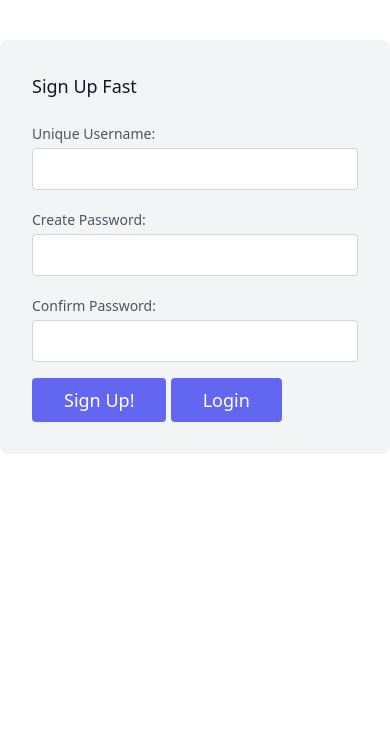
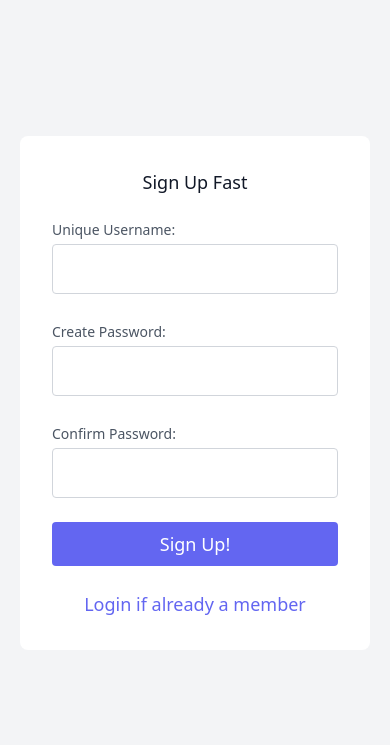
Before and after one commit to YashkumarIND/Call-Tracker, a Flask app: page /signup in a window 390 px wide. Shown: the top 745 px of the page. Run offline with Flask 3, Linux system fonts and the light colour scheme.

Commit message:
responsivity added

```diff
--- a/templates/signup.html
+++ b/templates/signup.html
@@ -3,29 +3,31 @@
 <head>
     <meta charset="UTF-8">
     <title>SignUp</title>
-    <link href="https://unpkg.com/tailwindcss@^1.0/dist/tailwind.min.css" rel="stylesheet">
+    <link href="https://unpkg.com/tailwindcss@^2.0/dist/tailwind.min.css" rel="stylesheet">
 
 </head>
-<body>
+<body class="bg-gray-100">
     <section class="text-gray-600 body-font">
-        <div class="lg:w-2/6 md:w-1/2 bg-gray-100 rounded-lg p-8 flex flex-col md:ml-auto w-full mt-10 md:mt-0 mx-auto">
-            <h1 class="text-gray-900 text-lg font-medium title-font mb-5">Sign Up Fast</h1>
-            <form method="POST" action="{{ url_for('signup') }}">
-                <div class="relative mb-4">
-                    <label for="username" class="leading-7 text-sm text-gray-600">Unique Username:</label>
-                    <input type="text" id="uniqueusername" name="uniqueusername" class="w-full bg-white rounded border border-gray-300 focus:border-indigo-500 focus:ring-2 focus:ring-indigo-200 text-base outline-none text-gray-700 py-1 px-3 leading-8 transition-colors duration-200 ease-in-out">
-                </div>
-                <div class="relative mb-4">
-                    <label for="password" class="leading-7 text-sm text-gray-600">Create Password:</label>
-                    <input type="password" id="password" name="password" class="w-full bg-white rounded border border-gray-300 focus:border-indigo-500 focus:ring-2 focus:ring-indigo-200 text-base outline-none text-gray-700 py-1 px-3 leading-8 transition-colors duration-200 ease-in-out">
-                </div>
-                <div class="relative mb-4">
-                    <label for="password" class="leading-7 text-sm text-gray-600">Confirm Password:</label>
-                    <input type="password" id="confirmpassword" name="confirmpassword" class="w-full bg-white rounded border border-gray-300 focus:border-indigo-500 focus:ring-2 focus:ring-indigo-200 text-base outline-none text-gray-700 py-1 px-3 leading-8 transition-colors duration-200 ease-in-out">
-                </div>
-                <button class="text-white bg-indigo-500 border-0 py-2 px-8 focus:outline-none hover:bg-indigo-600 rounded text-lg" type="submit">Sign Up!</button>
-                <button class="text-white bg-indigo-500 border-0 py-2 px-8 focus:outline-none hover:bg-indigo-600 rounded text-lg" type="submit">Login</button>
-            </form>
+        <div class="container px-5 py-24 mx-auto flex flex-wrap items-center">
+            <div class="lg:w-2/6 md:w-1/2 bg-white rounded-lg p-8 flex flex-col md:ml-auto w-full mt-10 md:mt-0 mx-auto">
+                <h1 class="text-gray-900 text-lg font-medium title-font mb-5 text-center">Sign Up Fast</h1>
+                <form method="POST" action="{{ url_for('signup') }}" class="space-y-6">
+                    <div class="relative">
+                        <label for="uniqueusername" class="leading-7 text-sm text-gray-600">Unique Username:</label>
+                        <input type="text" id="uniqueusername" name="uniqueusername" class="w-full bg-white rounded border border-gray-300 focus:border-indigo-500 focus:ring-2 focus:ring-indigo-200 text-base outline-none text-gray-700 py-2 px-3 leading-8 transition-colors duration-200 ease-in-out">
+                    </div>
+                    <div class="relative">
+                        <label for="password" class="leading-7 text-sm text-gray-600">Create Password:</label>
+                        <input type="password" id="password" name="password" class="w-full bg-white rounded border border-gray-300 focus:border-indigo-500 focus:ring-2 focus:ring-indigo-200 text-base outline-none text-gray-700 py-2 px-3 leading-8 transition-colors duration-200 ease-in-out">
+                    </div>
+                    <div class="relative">
+                        <label for="confirmpassword" class="leading-7 text-sm text-gray-600">Confirm Password:</label>
+                        <input type="password" id="confirmpassword" name="confirmpassword" class="w-full bg-white rounded border border-gray-300 focus:border-indigo-500 focus:ring-2 focus:ring-indigo-200 text-base outline-none text-gray-700 py-2 px-3 leading-8 transition-colors duration-200 ease-in-out">
+                    </div>
+                    <button class="text-white bg-indigo-500 border-0 py-2 px-8 focus:outline-none hover:bg-indigo-600 rounded text-lg w-full" type="submit">Sign Up!</button>
+                    <a href="./login" class="text-indigo-500 text-lg block text-center mt-4">Login if already a member</a>
+                </form>
+            </div>
         </div>
     </section>
 </body>
```
Also changed, not shown: templates/callbook.html (+14 -12 lines), templates/login.html (+9 -8 lines), templates/trades.html (+5 -17 lines).
